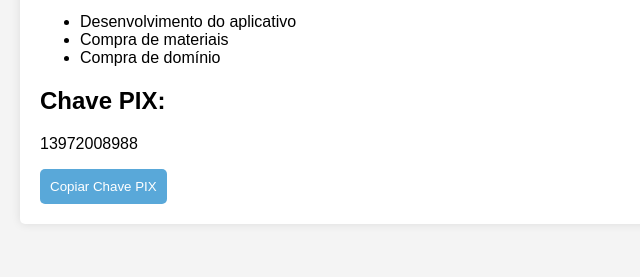
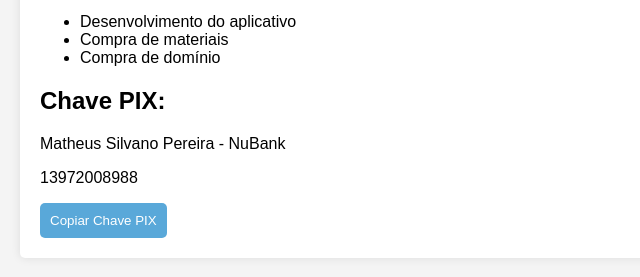
Before and after one commit to matheussilvano/iWashSite, a plain HTML site: page apoiador.html in a window 1280 px wide. Shown: the part 141-418 px from the top of the page, without its empty margins (0-640 px from the left). Drawn offline with Linux system fonts and the light colour scheme.

Commit message:
Update apoiador.html

```diff
--- a/apoiador.html
+++ b/apoiador.html
@@ -40,6 +40,7 @@
             <li>Compra de domínio</li>
         </ul>
         <h2>Chave PIX:</h2>
+        <p>Matheus Silvano Pereira - NuBank</p>
         <p id="pix-key">13972008988</p>
         <button class="copy-btn" onclick="copyPixKey()">Copiar Chave PIX</button>
     </div>
```
